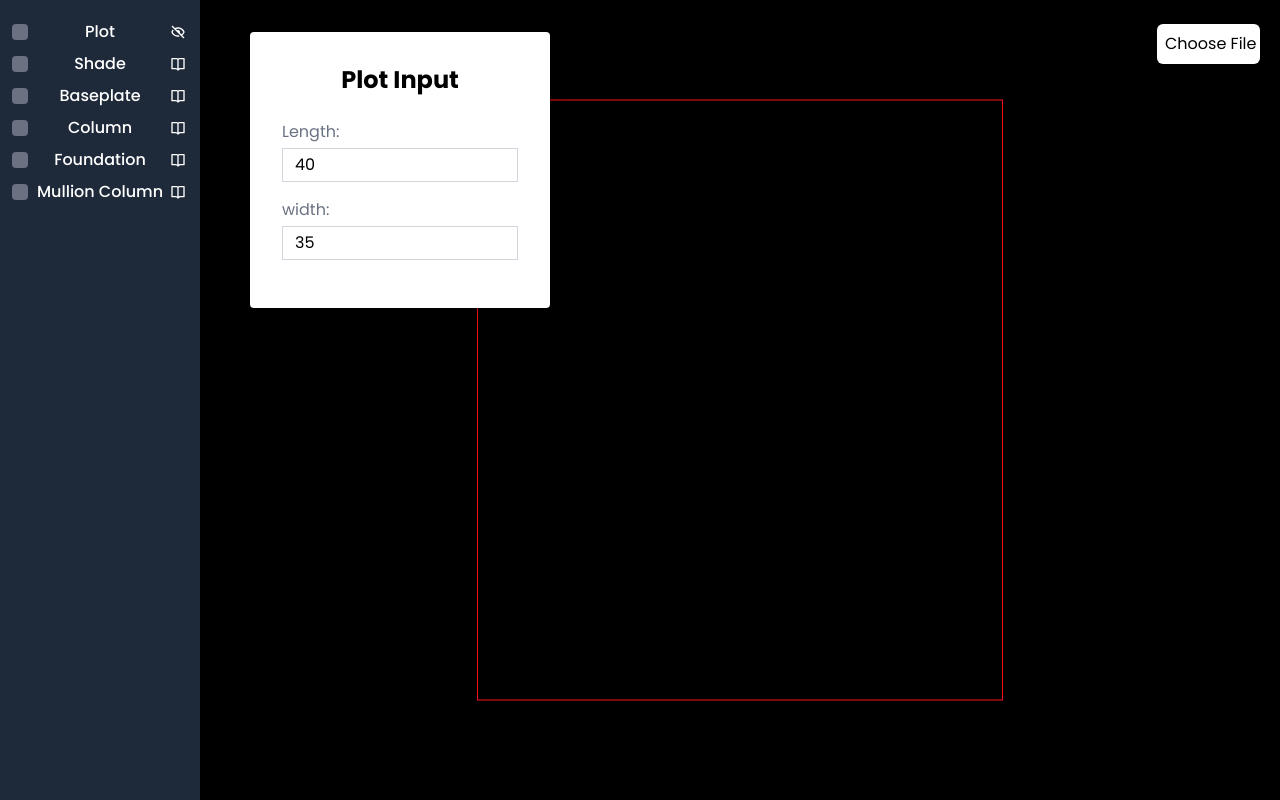
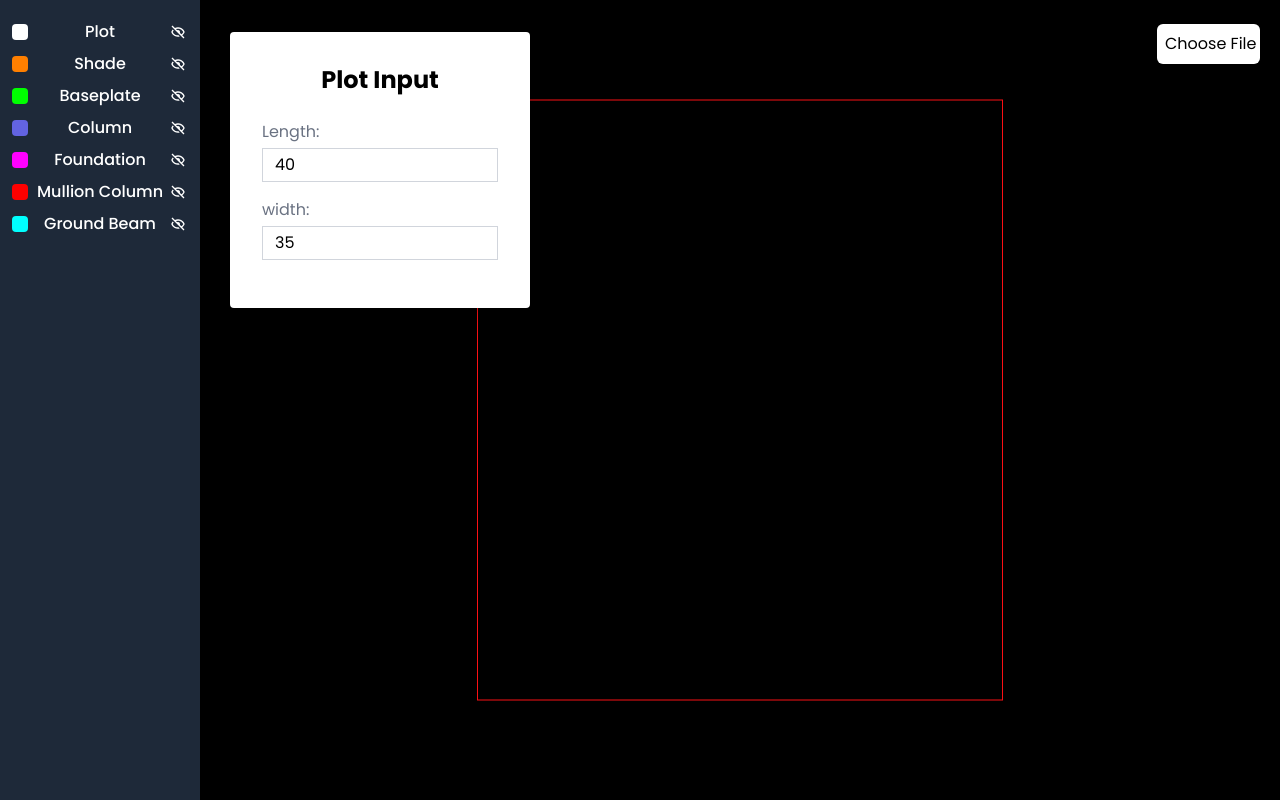
Before and after one commit to RishiDhimmar/shed-frontend, a React (Vite) app: page / in a window 1280 px wide. Built offline with nearby package versions, Linux system fonts and the light colour scheme; no server answers.

Commit message:
[UPDATE] GB done

```diff
--- a/src/components/threeenv/inputs/Baseplate.tsx
+++ b/src/components/threeenv/inputs/Baseplate.tsx
@@ -5,7 +5,7 @@ import InputNumber from "../Helpers/InputNumber";
 
 export const BaseplateInput = observer(() => {
   return (
-    <div className="flex flex-col gap-4 overflow-y-scroll h-[calc(100vh-100px)] px-4 bg-white p-8 rounded-2xl shadow-xl w-[300px]  z-10">
+    <div className="flex flex-col gap-4 overflow-y-scroll h-[calc(100vh-100px)] px-4 bg-white p-8 rounded shadow-xl w-[300px] mx-auto z-10">
       <h1 className="text-2xl font-bold mb-6 text-center">Baseplate Input</h1>
       <div className="flex-col gap-4">
         <InputNumber
--- a/src/components/threeenv/inputs/Foundation.tsx
+++ b/src/components/threeenv/inputs/Foundation.tsx
@@ -5,7 +5,7 @@ import foundationStore from "../../../stores/FoundationStore";
 
 export const Foundation = observer(() => {
   return (
-    <div className="bg-white p-8 rounded-2xl shadow-xl w-[300px] max-w-md mx-auto z-10 overflow-y-scroll h-[calc(100vh-100px)]">
+    <div className="bg-white p-8 rounded shadow-xl w-[300px] max-w-md mx-auto z-10 overflow-y-scroll h-[calc(100vh-100px)]">
       <form className="space-y-4">
         <h1 className="text-2xl font-bold mb-6 text-center">
           Corner Foundation
--- a/src/components/threeenv/inputs/Layout.tsx
+++ b/src/components/threeenv/inputs/Layout.tsx
@@ -14,42 +14,48 @@ export const Layout = observer(() => {
       <div className="w-[200px] bg-gray-800 text-white flex flex-col items-start px-2 py-4 ">
         <LayoutItem
           title="Plot"
-          color="bg-gray-500"
+          color="bg-[#FFFFFF]"
           isHidden={true}
           onClick={() => uiStore.setCurrentComponent("plot")}
         />
         <LayoutItem
           title="Shade"
-          color="bg-gray-500"
-          isHidden={false}
+          color="bg-[#FF7F00]"
+          isHidden={true}
           onClick={() => uiStore.setCurrentComponent("shade")}
         />
         <LayoutItem
           title="Baseplate"
-          color="bg-gray-500"
-          isHidden={false}
+          color="bg-[#00FF00]"
+          isHidden={true}
           onClick={() => uiStore.setCurrentComponent("baseplate")}
         />
         <LayoutItem
           title="Column"
-          color="bg-gray-500"
-          isHidden={false}
+          color="bg-[#6363E1]"
+          isHidden={true}
           onClick={() => uiStore.setCurrentComponent("column")}
         />
         <LayoutItem
           title="Foundation"
-          color="bg-gray-500"
-          isHidden={false}
+          color="bg-[#FF00FF]"
+          isHidden={true}
           onClick={() => uiStore.setCurrentComponent("Foundation")}
         />
         <LayoutItem
           title="Mullion Column"
-          color="bg-gray-500"
-          isHidden={false}
+          color="bg-[#FF0000]"
+          isHidden={true}
           onClick={() => uiStore.setCurrentComponent("MullionColumn")}
         />
+        <LayoutItem
+          title="Ground Beam"
+          color="bg-[#00FFFF]"
+          isHidden={true}
+          onClick={() => uiStore.setCurrentComponent("Ground Beam")}
+        />
       </div>
-      <div className="flex-1 p-8 w-[400px] absolute top-0 left-50">
+      <div className="flex-1 p-8 w-[400px] absolute top-0 left-45">
         {uiStore.currentComponent === "plot" && <PlotInput />}
         {uiStore.currentComponent === "shade" && <Shade />}
         {uiStore.currentComponent === "baseplate" && <BaseplateInput />}
--- a/src/components/threeenv/inputs/Shade.tsx
+++ b/src/components/threeenv/inputs/Shade.tsx
@@ -4,7 +4,7 @@ import InputNumber from "../Helpers/InputNumber";
 
 export const Shade = observer(() => {
   return (
-    <div className="bg-white p-8 rounded-2xl shadow-xl w-[300px] max-w-md mx-auto z-10">
+    <div className="bg-white p-8 rounded shadow-xl w-[300px] max-w-md mx-auto z-10">
       <h1 className="text-2xl font-bold mb-6 text-center">Shade Input</h1>
       <form className="space-y-4">
         <InputNumber
```
